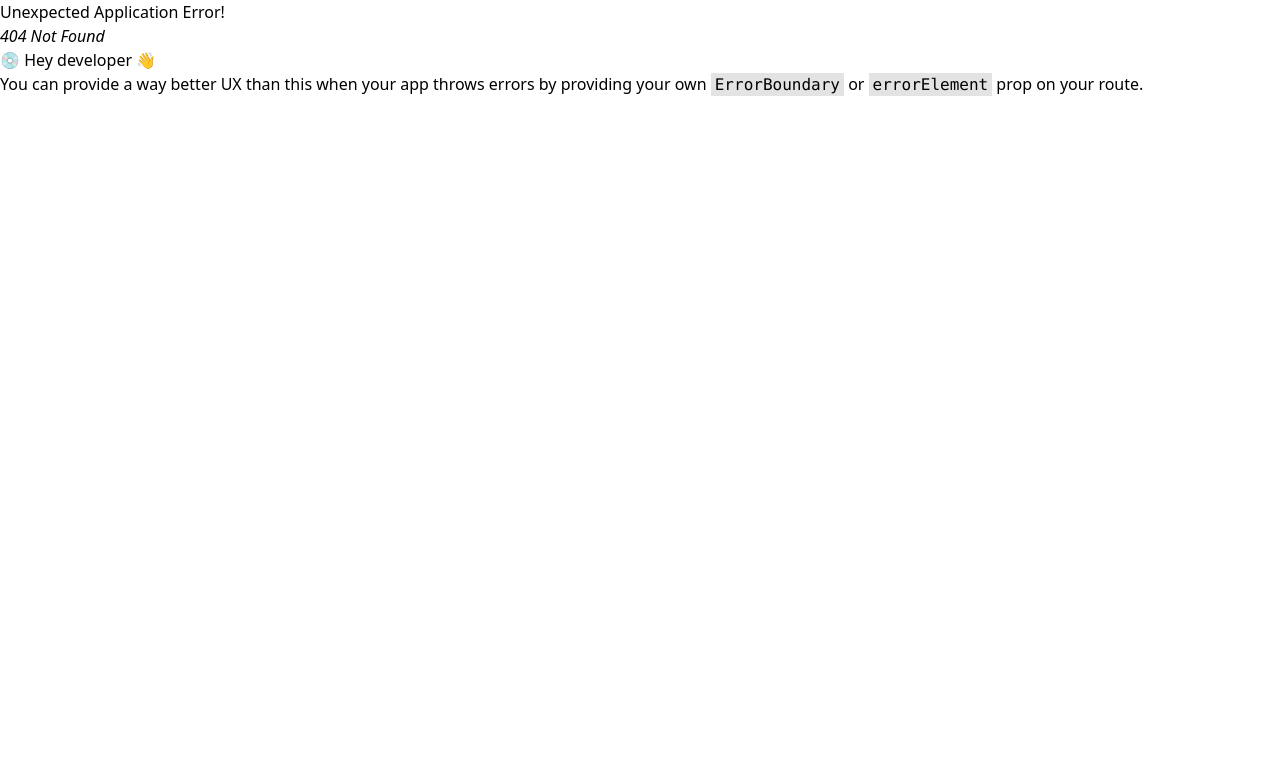
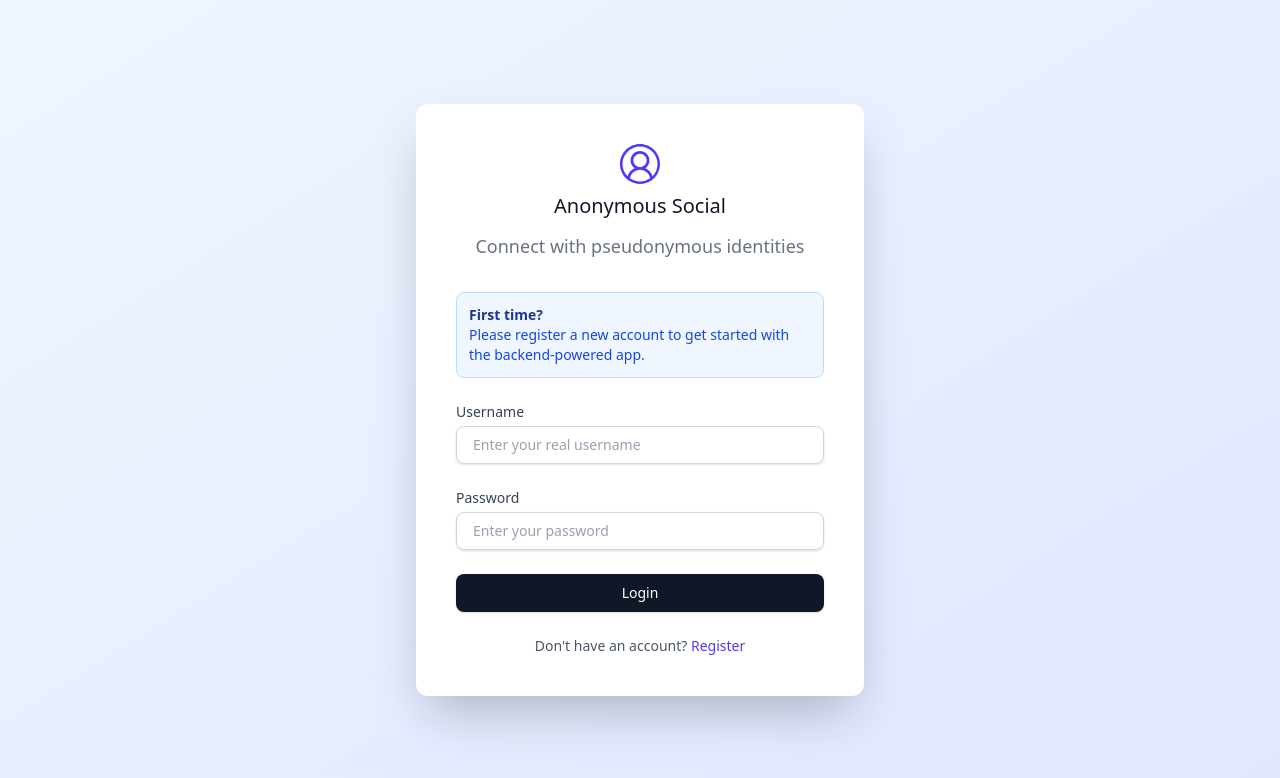
Before and after one commit to Feride0822/content-manage-front, a React (Vite) app: page /login in a window 1280 px wide. Before the commit this address had no page. Shown: the top 778 px of the page. Built offline with nearby package versions, Linux system fonts and the light colour scheme.

Commit message:
Login page added

```diff
--- /dev/null
+++ b/src/pages/Login.jsx
@@ -0,0 +1,152 @@
+import React, { useState, useCallback } from "react";
+import { VscAccount } from "react-icons/vsc";
+import { useNavigate } from "react-router-dom";
+
+const Login = () => {
+  const [username, setUsername] = useState("");
+  const [password, setPassword] = useState("");
+  const [isLoading, setIsLoading] = useState(false);
+  const [error, setError] = useState("");
+  const navigate = useNavigate();
+
+  const handleLogin = useCallback(
+    async (e) => {
+      e.preventDefault();
+      setError("");
+      setIsLoading(true);
+    },
+    [username, password, navigate]
+  );
+
+  const navigateToRegister = () => {
+    navigate('/register');
+  };
+
+  return (
+    // outer container
+    <div className="min-h-screen flex items-center justify-center p-4 bg-linear-to-br from-[#EFF6FF] to-[#E0E7FF]">
+      {/* login card */}
+      <div className="w-full max-w-sm sm:max-w-md bg-white p-8 sm:p-10 rounded-xl shadow-2xl transition-all duration-300">
+        {/* above part of login card */}
+        <div className="flex flex-col">
+          {/* icons part */}
+          <div className="flex flex-col gap-2 items-center text-center mb-8">
+            {/* icon */}
+            <div className="text-indigo-600">
+              <VscAccount className="w-10 h-10" />
+            </div>
+            <h1 className="text-xl text-gray-900">Anonymous Social</h1>
+            <p className="text-lg text-gray-500 mt-1">
+              Connect with pseudonymous identities
+            </p>
+          </div>
+
+          {/* info box */}
+          <div className="bg-blue-50 border border-blue-200 text-sm text-blue-700 p-3 rounded-lg mb-6">
+            <p className="text-blue-900 font-semibold">First time?</p>
+            <p className="">
+              Please register a new account to get started with the
+              backend-powered app.
+            </p>
+          </div>
+        </div>
+
+        {/* lower part of login card */}
+        <form onSubmit={handleLogin} className="space-y-6">
+          {/* username field */}
+          <div className="">
+            <label
+              htmlFor="username"
+              className="block text-sm font-medium text-gray-700 mb-1"
+            >
+              Username
+            </label>
+            <input
+              id="username"
+              type="text"
+              value={username}
+              onChange={(e) => setUsername(e.target.value)}
+              placeholder="Enter your real username"
+              required
+              className="w-full px-4 py-2 border border-gray-300 rounded-lg shadow-sm focus:ring-indigo-500 focus:border-indigo-500 transition duration-150 ease-in-out placeholder-gray-400 text-sm"
+              disabled={isLoading}
+            />
+          </div>
+          {/* password field */}
+          <div className="">
+            <label
+              htmlFor="password"
+              className="block text-sm font-medium text-gray-700 mb-1"
+            >
+              Password
+            </label>
+            <input
+              id="password"
+              type="password"
+              value={password}
+              onChange={(e) => setPassword(e.target.value)}
+              placeholder="Enter your password"
+              required
+              className="w-full px-4 py-2 border border-gray-300 rounded-lg shadow-sm focus:ring-indigo-500 focus:border-indigo-500 transition duration-150 ease-in-out placeholder-gray-400 text-sm"
+              disabled={isLoading}
+            />
+          </div>
+
+          {/* error message if will be needed */}
+          {error && (
+            <div className="text-sm text-red-600 bg-red-50 p-3 rounded-lg border border-red-200">
+              {error}
+            </div>
+          )}
+          {/* login button */}
+          <button
+            type="submit"
+            className="w-full flex justify-center items-center py-2 px-4 border border-transparent rounded-lg shadow-sm text-sm font-medium text-white bg-gray-900 hover:bg-gray-800 focus:outline-none focus:ring-2 focus:ring-offset-2 focus:ring-gray-900 transition duration-150 ease-in-out disabled:opacity-75 disabled:cursor-not-allowed cursor-pointer"
+            disabled={isLoading}
+          >
+            {isLoading ? (
+              <svg
+                className="animate-spin -ml-1 mr-3 h-5 w-5 text-white"
+                xmlns="http://www.w3.org/2000/svg"
+                fill="none"
+                viewBox="0 0 24 24"
+              >
+                <circle
+                  className="opacity-25"
+                  cx="12"
+                  cy="12"
+                  r="10"
+                  stroke="currentColor"
+                  strokeWidth="4"
+                ></circle>
+                <path
+                  className="opacity-75"
+                  fill="currentColor"
+                  d="M4 12a8 8 0 018-8V0C5.373 0 0 5.373 0 12h4zm2 5.291A7.962 7.962 0 014 12H0c0 3.042 1.135 5.824 3 7.938l3-2.647z"
+                ></path>
+              </svg>
+            ) : (
+              "Login"
+            )}
+          </button>
+        </form>
+
+        {/* footer register link */}
+        <div className="mt-6 text-center text-sm">
+        <p className="text-gray-600">
+            Don't have an account?{' '}
+            <button
+              type="button"
+              onClick={navigateToRegister}
+              className="font-medium text-indigo-600 hover:text-indigo-500 focus:outline-none focus:ring-2 focus:ring-offset-2 focus:ring-indigo-500 rounded-md cursor-pointer"
+            >
+              Register
+            </button>
+          </p>
+        </div>
+      </div>
+    </div>
+  );
+};
+
+export default Login;
--- /dev/null
+++ b/src/pages/Register.jsx
@@ -0,0 +1,11 @@
+import React from 'react'
+
+const Register = () => {
+  return (
+    <div>
+
+    </div>
+  )
+}
+
+export default Register
```
Also changed, not shown: src/router/AppRouter.jsx (+8 -0 lines), 1 other file (tests, documents, lock files or other folders).
